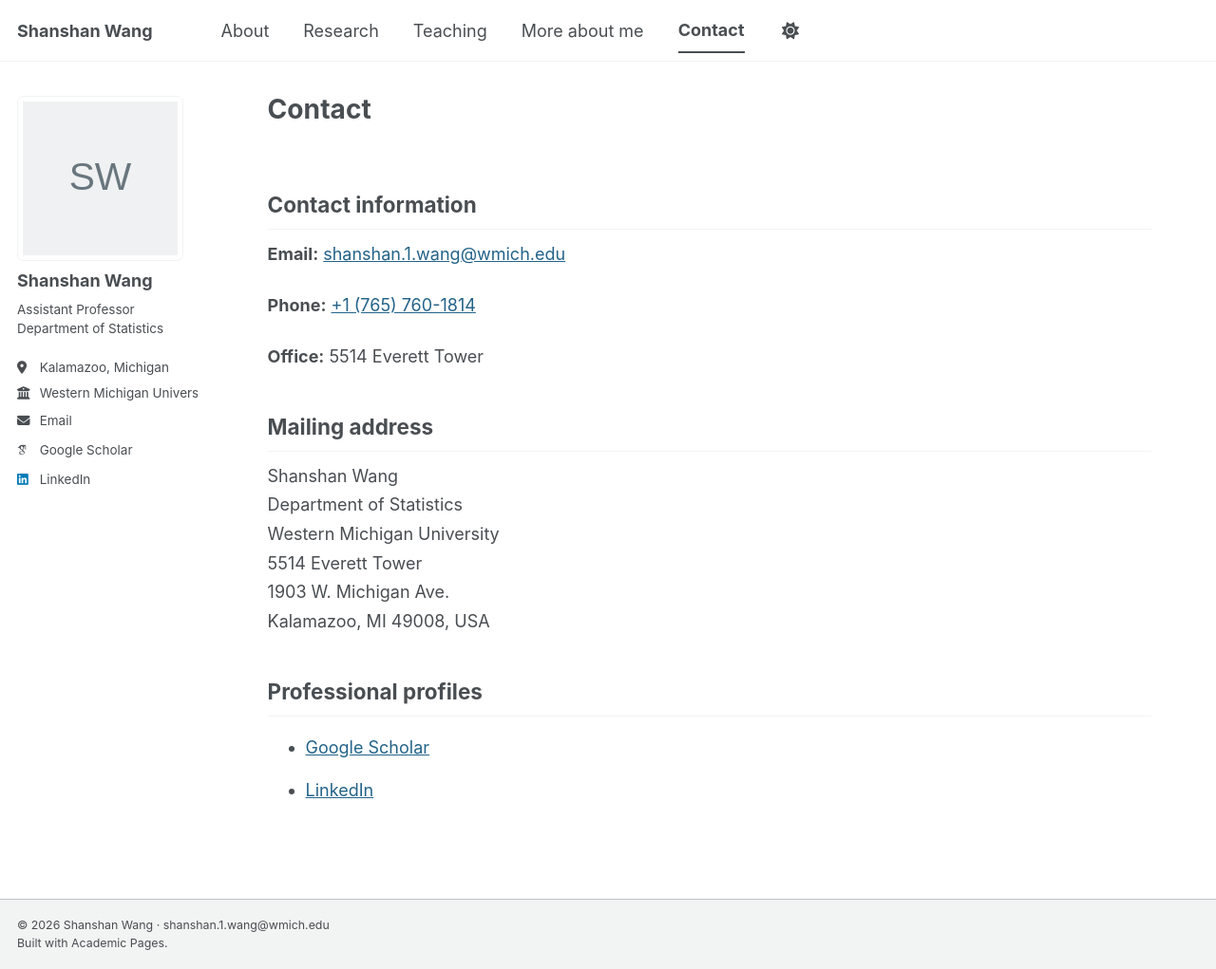
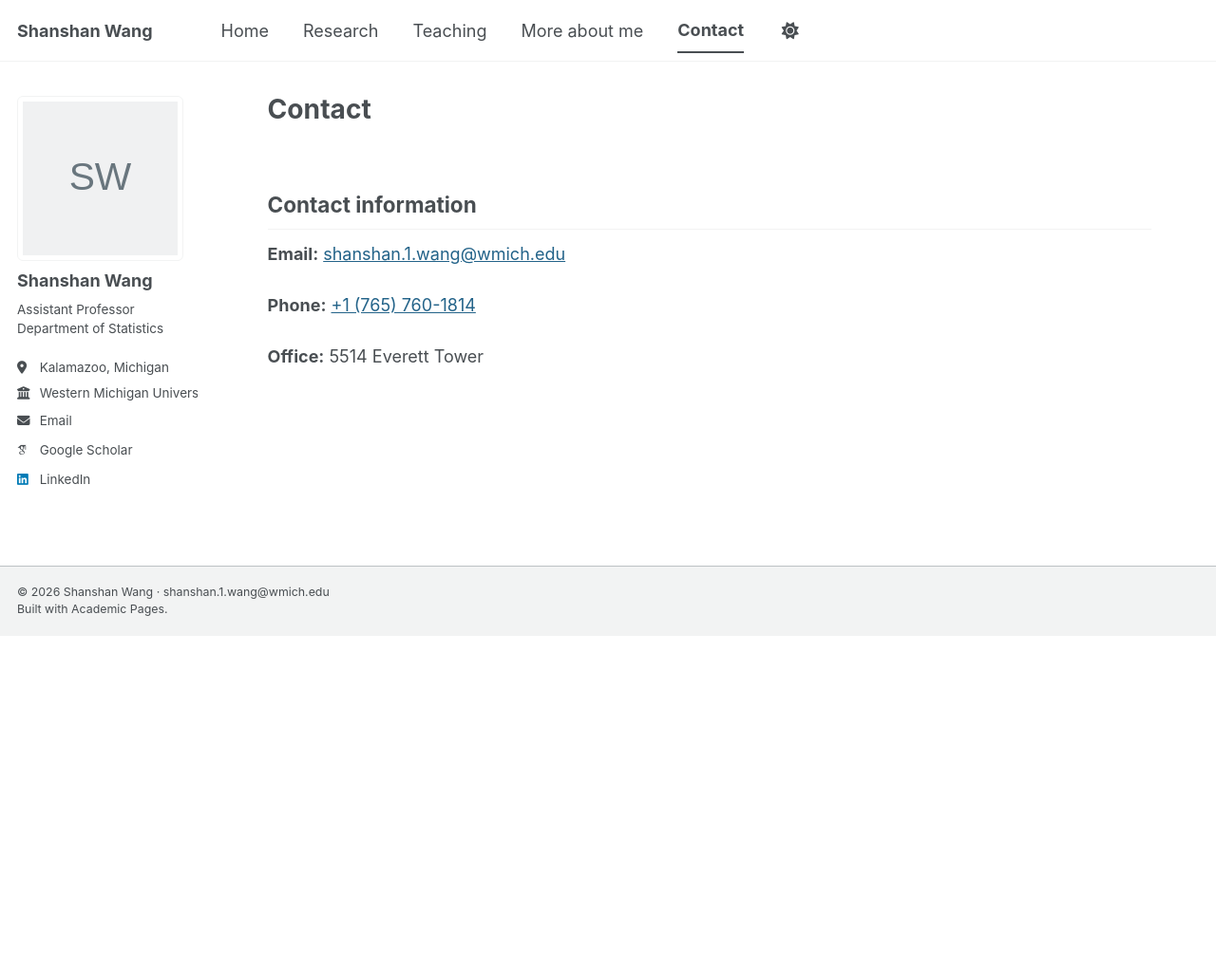
Before and after one commit to shanshanwang33/shanshanwang33.github.io, a Jekyll site: the page built from _pages/contact.md, in a window 1280 px wide and 1021 px high. Shown: the whole window at 95% size. Built offline with Jekyll 4.4.1, drawn with Linux system fonts in a browser that asks for light colours; some web fonts are replaced.

Commit message:
Simplify home contact and research content

```diff
--- a/_data/navigation.yml
+++ b/_data/navigation.yml
@@ -1,5 +1,5 @@
 main:
-  - title: "About"
+  - title: "Home"
     url: /
   - title: "Research"
     url: /research/
--- a/_pages/contact.md
+++ b/_pages/contact.md
@@ -13,17 +13,3 @@ excerpt: "Contact Shanshan Wang in the Department of Statistics at Western Michi
 **Phone:** [+1 (765) 760-1814](tel:+17657601814)
 
 **Office:** 5514 Everett Tower
-
-## Mailing address
-
-Shanshan Wang<br>
-Department of Statistics<br>
-Western Michigan University<br>
-5514 Everett Tower<br>
-1903 W. Michigan Ave.<br>
-Kalamazoo, MI 49008, USA
-
-## Professional profiles
-
-- [Google Scholar](https://scholar.google.com/citations?user=Tyy_Nr0AAAAJ)
-- [LinkedIn](https://www.linkedin.com/in/shanshan-wang-23b567267/)
```
Also changed, not shown: README.md (+4 -4 lines), _pages/about.md (+1 -5 lines), _pages/more-about-me.md (+2 -2 lines), _pages/research.md (+0 -4 lines), _pages/sitemap.md (+1 -1 lines).
